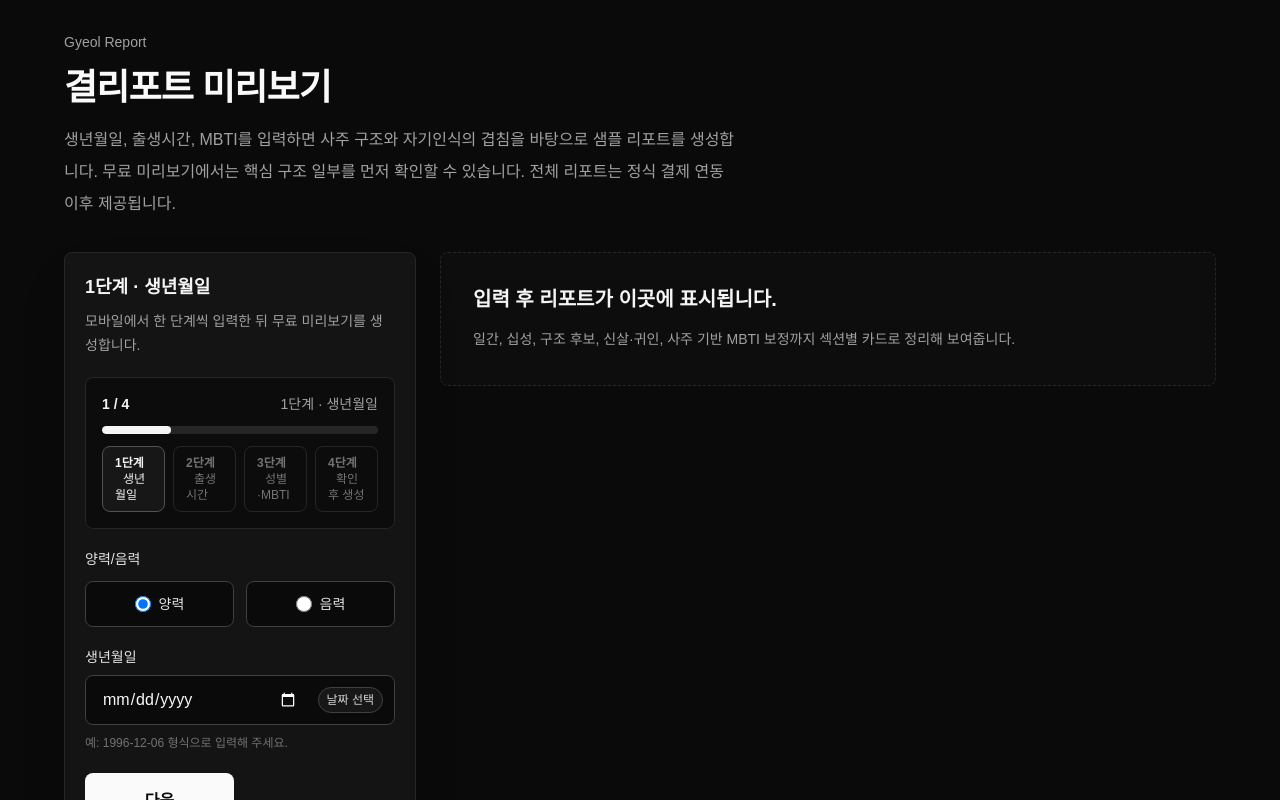
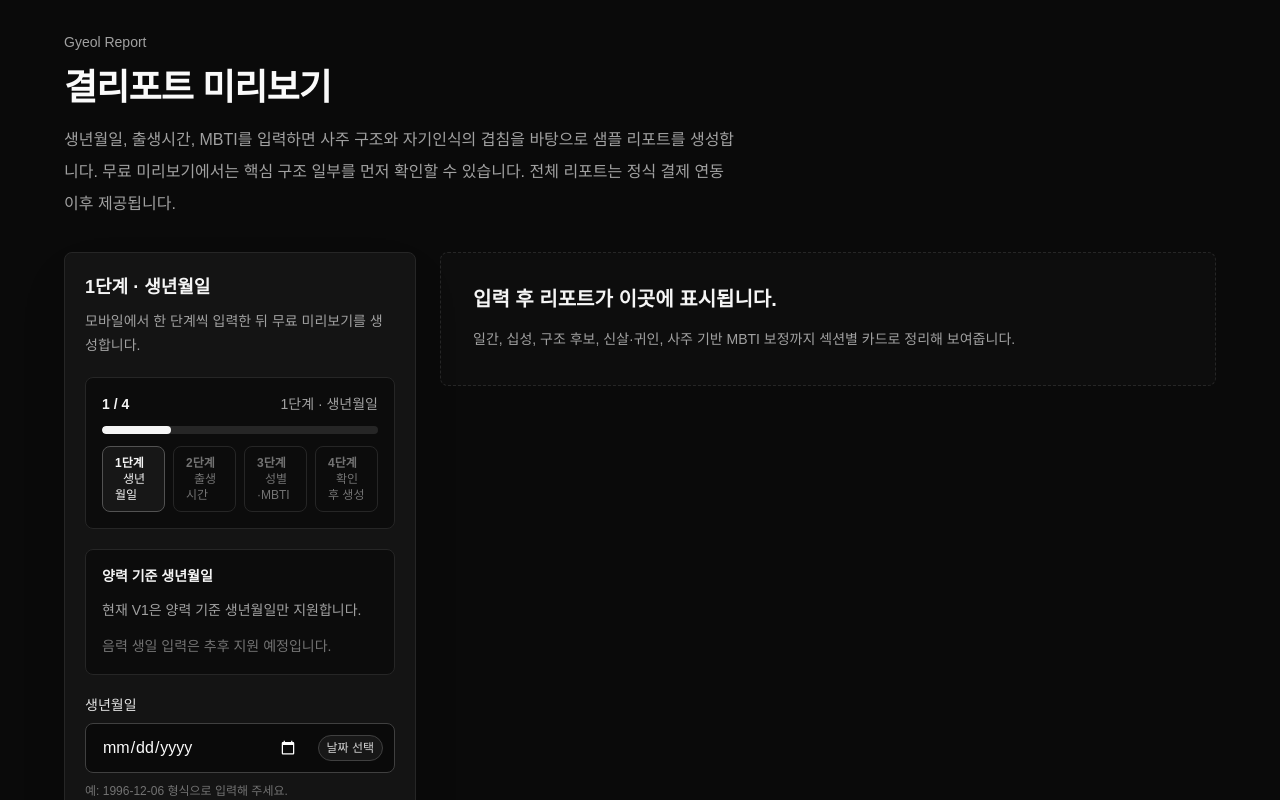
Before and after one commit to Deokjjang/gyeol-report, a Next.js app: page /report/new in a window 1280 px wide. Shown: the top 800 px of the page. Built offline with nearby package versions, Linux system fonts and the light colour scheme.

Commit message:
feat: clarify solar-only report input

```diff
--- a/src/app/report/new/page.tsx
+++ b/src/app/report/new/page.tsx
@@ -131,10 +131,6 @@ function formatGenderLabel(value: string): string {
 function formatCalendarTypeLabel(value: string): string {
   if (value === "SOLAR") {
     return "양력";
-  }
-
-  if (value === "LUNAR") {
-    return "음력";
   }
 
   return "선택 안 함";
@@ -299,7 +295,6 @@ export default function NewReportPage() {
   const [report, setReport] = useState<ReportPreview | null>(null);
   const [currentStep, setCurrentStep] = useState<ReportInputStep>(0);
   const [birthDate, setBirthDate] = useState("");
-  const [calendarType, setCalendarType] = useState("SOLAR");
   const [birthTimeMode, setBirthTimeMode] = useState<BirthTimeMode>("exact");
   const [birthTime, setBirthTime] = useState("");
   const [timeBranch, setTimeBranch] = useState<TimeBranchSelection>("");
@@ -375,7 +370,7 @@ export default function NewReportPage() {
       birthDate,
       birthTime: normalizedBirthTime,
       birthTimeUnknown,
-      calendarType,
+      calendarType: "SOLAR",
       gender,
       timezone: "Asia/Seoul",
       mbtiType,
@@ -477,6 +472,7 @@ export default function NewReportPage() {
               </div>
 
               <input type="hidden" name="timezone" value="Asia/Seoul" />
+              <input type="hidden" name="calendarType" value="SOLAR" />
               <input
                 type="hidden"
                 name="birthTimeUnknown"
@@ -485,29 +481,17 @@ export default function NewReportPage() {
 
               {currentStep === 0 ? (
                 <div className="space-y-5">
-                  <fieldset className="space-y-3">
-                    <legend className="text-sm font-medium text-neutral-200">
-                      양력/음력
-                    </legend>
-                    <div className="grid grid-cols-2 gap-3">
-                      {(["SOLAR", "LUNAR"] as const).map((value) => (
-                        <label
-                          key={value}
-                          className="flex items-center justify-center gap-2 rounded-lg border border-neutral-700 bg-neutral-950 px-4 py-3 text-sm font-medium text-neutral-200"
-                        >
-                          <input
-                            name="calendarType"
-                            type="radio"
-                            value={value}
-                            checked={calendarType === value}
-                            onChange={() => setCalendarType(value)}
-                            className="h-4 w-4"
-                          />
-                          {value === "SOLAR" ? "양력" : "음력"}
-                        </label>
-                      ))}
-                    </div>
-                  </fieldset>
+                  <div className="space-y-3 rounded-lg border border-neutral-800 bg-neutral-950/70 p-4">
+                    <p className="text-sm font-semibold text-neutral-100">
+                      양력 기준 생년월일
+                    </p>
+                    <p className="text-sm leading-6 text-neutral-400">
+                      현재 V1은 양력 기준 생년월일만 지원합니다.
+                    </p>
+                    <p className="text-sm leading-6 text-neutral-500">
+                      음력 생일 입력은 추후 지원 예정입니다.
+                    </p>
+                  </div>
 
                   <div className="space-y-2">
                     <label
@@ -708,9 +692,9 @@ export default function NewReportPage() {
                   </h3>
                   <dl className="grid gap-3 text-sm">
                     <div className="flex justify-between gap-4">
-                      <dt className="text-neutral-500">양력/음력</dt>
+                      <dt className="text-neutral-500">달력 기준</dt>
                       <dd className="text-right text-neutral-200">
-                        {formatCalendarTypeLabel(calendarType)}
+                        {formatCalendarTypeLabel("SOLAR")}
                       </dd>
                     </div>
                     <div className="flex justify-between gap-4">
```
Also changed, not shown: 1 other file (tests, documents, lock files or other folders).
